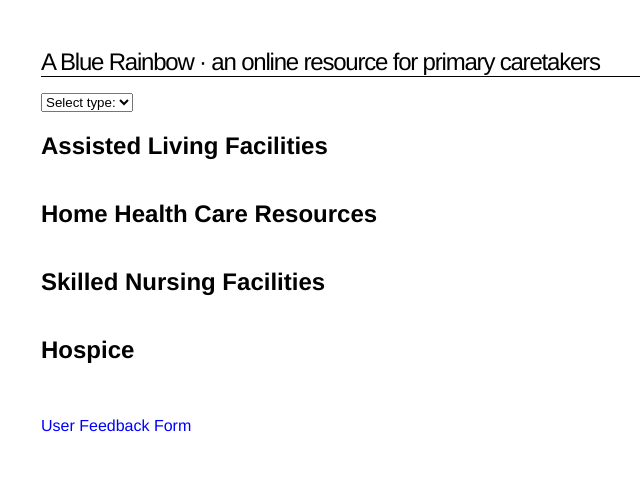
After one commit to suntripper6/ABlueRainbowProject, a Django app: page / in a window 1280 px wide. The commit adds this page. Shown: the top 482 px of the page, without its empty margins (199-839 px from the left). Run offline with Django 4.2, Linux system fonts and the light colour scheme; data that the repository does not hold is empty.

Commit message:
updating templates, views, urls

```diff
--- a/ABlueRainbowProject/urls.py
+++ b/ABlueRainbowProject/urls.py
@@ -20,6 +20,11 @@ from a_blue_rainbow import views
 
 
 urlpatterns = [
+    path("", views.home_view),
+    # path("assistedliving/details/<int:id>", views.hospice_view),
+    # path("homehealthcare/details/<int:id>", views.hospice_view),
+    # path("skillednursing/details/<int:id>", views.hospice_view),
+    path("hospice/details/<int:id>", views.hospice_detail_view),
     path("admin/", admin.site.urls),
-    path('api/', include('a_blue_rainbow.urls')),
+    # path('api/', include('a_blue_rainbow.urls')),
 ]
--- /dev/null
+++ b/a_blue_rainbow/static/css/abr.css
@@ -0,0 +1,106 @@
+body {
+  font-family: "Helvetica Neue", sans-serif;
+  max-width: 50em;
+  margin: auto;
+  padding: 2em 1em;
+}
+
+nav a {
+  border: 1px solid black;
+  margin: 0.5em;
+  padding: 0.5em;
+  background-color: #eeeeee;
+}
+
+nav a:hover {
+  background-color: orange;
+  color: blue;
+}
+
+a,
+a:visited {
+  text-decoration: none;
+  color: blue;
+}
+
+a:hover {
+  background-color: #ccc;
+}
+
+ul {
+  list-style-type: none;
+}
+
+li {
+  margin: 0.25em;
+}
+
+h1 {
+  font: inherit;
+  font-size: 1.5rem;
+  color: inherit;
+  letter-spacing: -0.05em;
+  text-decoration: none;
+  border-bottom: 1px solid black;
+}
+
+h2 > a {
+  font-size: 0.75em;
+}
+
+input {
+  display: block;
+  margin: 5px 0 20px 0;
+  padding: 9px;
+  border: solid 1px black;
+  width: 300px;
+  background: whitesmoke;
+}
+
+table,
+th,
+td {
+  border: 1px solid black;
+  border-collapse: collapse;
+}
+
+input[type="submit"],
+a.delete {
+  width: auto;
+  padding: 9px 15px;
+  background-color: gray;
+  border: 0;
+  font-size: 14px;
+  color: #ffffff;
+}
+
+a.delete {
+  background-color: red;
+}
+
+.artist-photo {
+  width: 400px;
+}
+
+span.nationality {
+  font-size: 0.5em;
+}
+
+.user-info {
+  float: right;
+}
+
+a.fav {
+  text-decoration: none;
+  color: red;
+}
+
+a.no-fav {
+  text-decoration: none;
+  color: black;
+}
+
+.fav:visited,
+.no-fav:visited {
+  text-decoration: none;
+}
--- a/a_blue_rainbow/templates/base.html
+++ b/a_blue_rainbow/templates/base.html
@@ -1,12 +1,16 @@
+{% load static %}
 <!DOCTYPE html>
 <html lang="en">
   <head>
     <meta charset="UTF-8" />
     <meta http-equiv="X-UA-Compatible" content="IE=edge" />
     <meta name="viewport" content="width=device-width, initial-scale=1.0" />
+    <link rel="stylesheet" href="{% static 'css/abr.css' %}" />
     <title>A Blue Rainbow</title>
   </head>
   <body>
+    <h1>A Blue Rainbow · an online resource for primary caretakers</h1>
+
     {% block content %} {% endblock content %}
   </body>
 </html>
--- /dev/null
+++ b/a_blue_rainbow/templates/home-view.html
@@ -0,0 +1,79 @@
+{% extends "base.html" %} {% block content %}
+<div>
+  <select>
+    Select Provider
+    <option value="0">Select type:</option>
+    {% for provider in provider_qs %}
+    <option value="{{ provider.id }}>
+      <a href="/providers/{{ provider.id }}">{{ provider }}</a>
+    </option>
+    {% endfor %}
+  </select>
+</div>
+
+<div>
+  <h2>Assisted Living Facilities</h2>
+    <table>
+      {% for alf in assisted_qs %}
+        <tr>
+          <th>Name</th>
+          <th>Address</th>
+        </tr>
+        <tr>
+          <td><a href="/assistedliving/details/{{ alf.id }}">{{ alf.name }}</a></td>
+          <td>{{ alf.address }}, {{ alf.city }}, {{ alf.state }} {{ alf.zip_code }}</td>
+        </tr>
+      {% endfor %}
+    </table>
+</div>
+
+<div>
+  <h2>Home Health Care Resources</h2>
+    <table>
+      {% for hhc in homehealth_qs %}
+        <tr>
+          <th>Name</th>
+          <th>Address</th>
+        </tr>
+        <tr>
+          <td><a href="/homehealth/details/{{ hhc.id }}">{{ hhc.name }}</a></td>
+          <td>{{ hhc.address }}, {{ hhc.city }}, {{ hhc.state }} {{ hhc.zip_code }}</td>
+        </tr>
+      {% endfor %}
+    </table>
+</div>
+
+<div>
+  <h2>Skilled Nursing Facilities</h2>
+    <table>
+      {% for snf in skillednursing_qs %}
+        <tr>
+          <th>Name</th>
+          <th>Address</th>
+        </tr>
+        <tr>
+          <td><a href="/skillednursing/details/{{ snf.id }}">{{ snf.name }}</a></td>
+          <td>{{ snf.address }}, {{ snf.city }}, {{ snf.state }} {{ snf.zip_code }}</td>
+        </tr>
+      {% endfor %}
+    </table>
+</div>
+
+<div>
+  <h2>Hospice</h2>
+    <table>
+      {% for hospice in hospice_qs %}
+        <tr>
+          <th>Name</th>
+          <th>Address</th>
+        </tr>
+        <tr>
+          <td><a href="/hospice/details/{{ hospice.id }}">{{ hospice.name }}</a></td>
+          <td>{{ hospice.address }}, {{ hospice.city }}, {{ hospice.state }} {{ hospice.zip_code }}</td>
+        </tr>
+      {% endfor %}
+    </table>
+</div>
+<br>
+<p><a href="/feedback/">User Feedback Form</a></p>
+{% endblock content %}
--- a/a_blue_rainbow/views.py
+++ b/a_blue_rainbow/views.py
@@ -11,36 +11,50 @@ from .models import UserFeedback, HomeHealthFacilities, AssistedLivingFacilities
 
 # PROVIDER SELECTION
 def home_view(request):
-    provider_obj = Providers.objects.get(id=2)
     provider_qs = Providers.objects.all()
+    assisted_qs = AssistedLivingFacilities.objects.all()
+    homehealth_qs = HomeHealthFacilities.objects.all()
+    skillednursing_qs = SkilledNursingFacilities.objects.all()
+    hospice_qs = HospiceFacilities.objects.all()
 
     context = {
-        "id": provider_obj.id,
-        "type": provider_obj.type,
         "provider_qs": provider_qs,
+        "assisted_qs": assisted_qs,
+        "homehealth_qs": homehealth_qs,
+        "skillednursing_qs": skillednursing_qs,
+        "hospice_qs": hospice_qs
     }
 
-    HTML_STRING = render_to_string("provider-view.html", context=context)
-    # HTML_STRING = """<h1>{type} (id: {id})</h1>""".format(**context)
+    HTML_STRING = render_to_string("home-view.html", context=context)
 
     return HttpResponse(HTML_STRING)
 
 
 # HOSPICE VIEW (FOR NOW)
 def hospice_view(request):
-    hospice_obj = HospiceFacilities.objects.get(id=2)
     hospice_qs = HospiceFacilities.objects.all()
 
     context = {
-        "id": hospice_obj.id,
-        "type": hospice_obj.type,
-        "hospice_qs": hospice_qs,
+        "hospice_qs": hospice_qs
     }
 
     HTML_STRING = render_to_string("hospice-view.html", context=context)
     # HTML_STRING = """<h1>{type} (id: {id})</h1>""".format(**context)
 
     return HttpResponse(HTML_STRING)
+
+
+def hospice_detail_view(request, id=None):
+    hospice_obj = None
+
+    if id is not None:
+        hospice_obj = HospiceFacilities.objects.get(id=id)
+
+    context = {
+        "hospice_obj": hospice_obj
+    }
+
+    return render(request, "hospice/detail.html", context=context)
 
 
 class UserFeedBackListView(generics.ListCreateAPIView):
```
Also changed, not shown: a_blue_rainbow/templates/hospice-view.html (deleted, +0 -8 lines), a_blue_rainbow/templates/hospice/detail.html (added, +13 -0 lines), a_blue_rainbow/templates/provider-view.html (deleted, +0 -18 lines), a_blue_rainbow/urls.py (+27 -26 lines), 1 other file.
